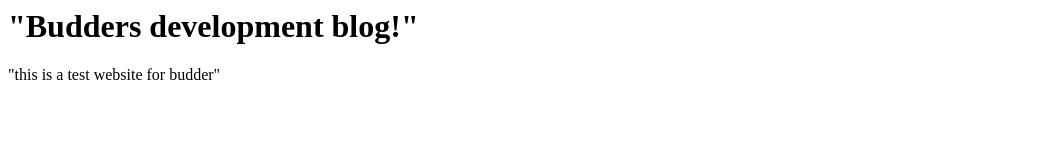
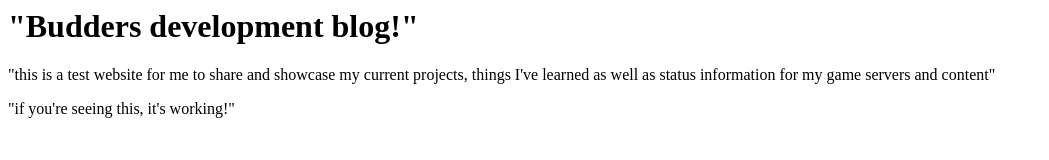
Before and after one commit to Budder-99/Budder-99.github.io, a plain HTML site: page index.html in a window 1280 px wide. Shown: the whole page, without its empty margins (0-1049 px from the left). Drawn offline with Linux system fonts and the light colour scheme.

Commit message:
added more to description

```diff
--- a/index.html
+++ b/index.html
@@ -10,7 +10,10 @@
           "Budders development blog!"
         </h1>
 	<p>
-          "this is a test website for budder"
+          "this is a test website for me to share and showcase my current projects, things I've learned as well as status information for my game servers and content"
+        </p>
+        <p>
+	 "if you're seeing this, it's working!"
         </p>
  </body>
 </html>
```
